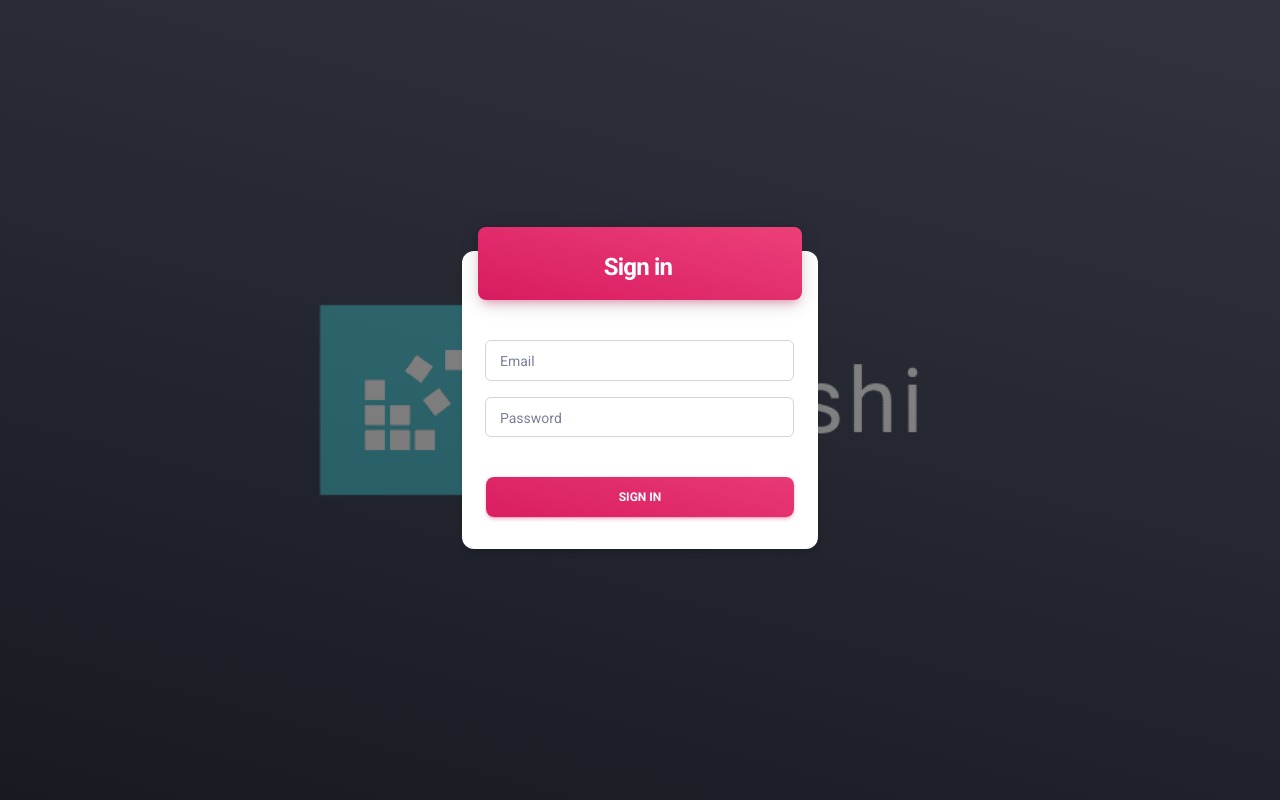
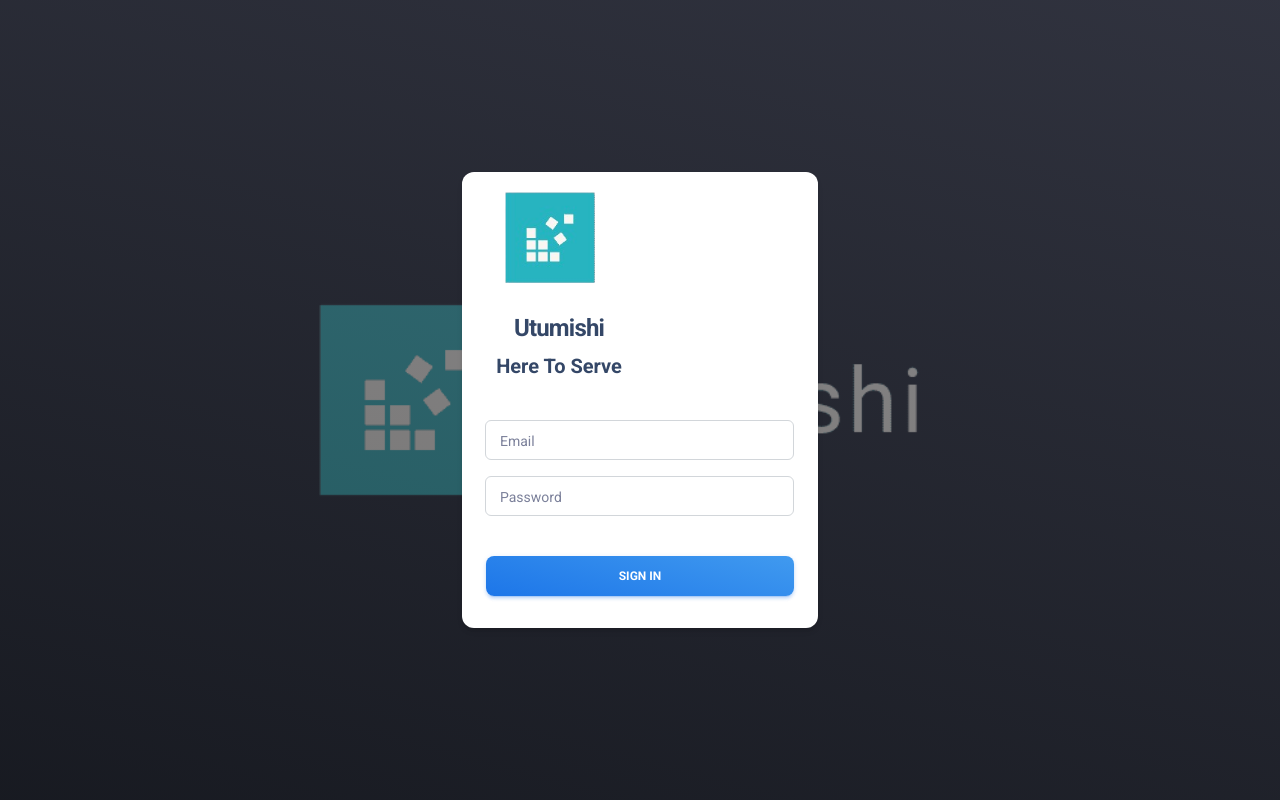
Before and after one commit to iamnotnato/Utumishi, a PHP site: page /admin/index.php in a window 1280 px wide. Run offline with PHP 8.4, Linux system fonts and the light colour scheme; some libraries are stand-ins or nearby versions.

Commit message:
feat : added features

```diff
--- a/admin/index.php
+++ b/admin/index.php
@@ -12,36 +12,19 @@
 * The above copyright notice and this permission notice shall be included in all copies or substantial portions of the Software. -->
 <!DOCTYPE html>
 <html lang="en" itemscope itemtype="http://schema.org/WebPage">
-
 <head>
-
 <meta charset="utf-8" />
 <meta name="viewport" content="width=device-width, initial-scale=1, shrink-to-fit=no">
+<link rel="apple-touch-icon" sizes="76x76" href="img/logo.png">
+<link rel="icon" type="image/png" href="img/logo.png">
 
-<link rel="apple-touch-icon" sizes="76x76" href="img/apple-icon.png">
-<link rel="icon" type="image/png" href="img/favicon.png">
+<title> Utumishi | LOGIN </title>
 
-<title> Utumishi </title>
-
-
-
-<!--     Fonts and icons     -->
 <link rel="stylesheet" type="text/css" href="https://fonts.googleapis.com/css?family=Roboto:300,400,500,700,900|Roboto+Slab:400,700" />
-
-<!-- Nucleo Icons -->
 <link href="css/nucleo-icons.css" rel="stylesheet" />
 <link href="css/nucleo-svg.css" rel="stylesheet" />
-
-<!-- Font Awesome Icons -->
 <script src="https://kit.fontawesome.com/42d5adcbca.js" crossorigin="anonymous"></script>
-
-<!-- Material Icons -->
 <link href="https://fonts.googleapis.com/icon?family=Material+Icons+Round" rel="stylesheet">
-
-<!-- CSS Files -->
-
-
-
 <link id="pagestyle" href="css/material-kit.css?v=3.0.4" rel="stylesheet" />
 
 </head>
@@ -54,24 +37,30 @@
       <div class="row">
         <div class="col-lg-4 col-md-8 col-12 mx-auto">
           <div class="card z-index-0 fadeIn3 fadeInBottom">
-            <div class="card-header p-0 position-relative mt-n4 mx-3 z-index-2">
-              <div class="bg-gradient-primary shadow-primary border-radius-lg py-3 pe-1">
-                <h4 class="text-white font-weight-bolder text-center mt-2 mb-0">Sign in</h4>
-              </div>
-            </div>
+
+        <div class="col-lg-6 mt-lg-0 mt-5 ps-lg-0 ps-0">
+          <div class="p-3 info-horizontal">
+          <center><img src="img/logo.png" height="100px" width="100px"></center>
+          </div>
+        <div class="description ps-3">
+        <h4 class="text-Secondary font-weight-bolder text-center mt-2 mb-0">Utumishi</h4>
+        <h5 class="text-Secondary font-weight-bolder text-center mt-2 mb-0">Here To Serve</h5>
+          </div>
+        </div>
+
             <div class="card-body">
-              <form role="form" class="text-start">
+              <form role="form" class="text-start" action="" method="post">
                 <div class="input-group input-group-outline my-3">
                   <label class="form-label">Email</label>
-                  <input type="email" class="form-control">
+                  <input type="email" name="email" class="form-control">
                 </div>
                 <div class="input-group input-group-outline mb-3">
                   <label class="form-label">Password</label>
-                  <input type="password" class="form-control">
+                  <input type="password" name="password" class="form-control">
                 </div>
 
                 <div class="text-center">
-                  <button type="button" class="btn bg-gradient-primary w-100 my-4 mb-2">Sign in</button>
+                  <button type="submit" name="submit" class="btn bg-gradient-info w-100 my-4 mb-2">Sign in</button>
                 </div>
 
               </form>
@@ -81,112 +70,42 @@
       </div>
     </div>
 
+<?php
+  if(isset($_POST["submit"])){
+    if(!empty($_POST['email']) && !empty($_POST['password'])){
+      $email = $_POST['email'];
+      $password = $_POST['password'];
+      $conn = new mysqli('localhost', 'root', '') or die(mysqli_error());
+      $db = mysqli_select_db($conn, 'utumishi') or die("DB Error");
+      $query = mysqli_query($conn, "SELECT * FROM staff WHERE email='".$email."' and password='".$password."'");
+      $numrows = mysqli_num_rows($query);
+        if($numrows !=0){
+          while($row = mysqli_fetch_assoc($query)){
+          $dbusername = $row['email'];
+          $dbpassword = $row['password'];
+          }
+        if($email == $dbusername && $password == $dbpassword){
+          session_start();
+          $_SESSION['sess_user']=$email;
+          header("Location: home.php");
+          }
+          }
+        else{
+         echo "<span class='alert alert-danger text-center mt-10'>Incorrect Login Details</span>";
+        }
+        }
+        else
+        {
+          echo "<span class='alert alert-danger text-center mt-10'>All fields required</span>";
+        }
+  }
+?>
 
-<!--   Core JS Files   -->
 <script src="js/core/popper.min.js" type="text/javascript"></script>
 <script src="js/core/bootstrap.min.js" type="text/javascript"></script>
 <script src="js/plugins/perfect-scrollbar.min.js"></script>
-
-
-
-
-<!--  Plugin for TypedJS, full documentation here: https://github.com/inorganik/CountUp.js -->
-<script src="js/plugins/countup.min.js"></script>
-
-
-
-
-
-<script src="js/plugins/choices.min.js"></script>
-
-
-
-<script src="js/plugins/prism.min.js"></script>
-<script src="js/plugins/highlight.min.js"></script>
-
-
-
-<!--  Plugin for Parallax, full documentation here: https://github.com/dixonandmoe/rellax -->
 <script src="js/plugins/rellax.min.js"></script>
-<!--  Plugin for TiltJS, full documentation here: https://gijsroge.github.io/tilt.js/ -->
-<script src="js/plugins/tilt.min.js"></script>
-<!--  Plugin for Selectpicker - ChoicesJS, full documentation here: https://github.com/jshjohnson/Choices -->
-<script src="js/plugins/choices.min.js"></script>
-
-
-
-
-
-
-
-
-
-
-
-
-
-
-
-
-<!-- Control Center for Material UI Kit: parallax effects, scripts for the example pages etc -->
-<!--  Google Maps Plugin    -->
-
-<script src="https://maps.googleapis.com/maps/api/js?key=AIzaSyDTTfWur0PDbZWPr7Pmq8K3jiDp0_xUziI"></script>
 <script src="js/material-kit.min.js?v=3.0.4" type="text/javascript"></script>
-
-
-<script type="text/javascript">
-
-  if (document.getElementById('state1')) {
-    const countUp = new CountUp('state1', document.getElementById("state1").getAttribute("countTo"));
-    if (!countUp.error) {
-      countUp.start();
-    } else {
-      console.error(countUp.error);
-    }
-  }
-  if (document.getElementById('state2')) {
-    const countUp1 = new CountUp('state2', document.getElementById("state2").getAttribute("countTo"));
-    if (!countUp1.error) {
-      countUp1.start();
-    } else {
-      console.error(countUp1.error);
-    }
-  }
-  if (document.getElementById('state3')) {
-    const countUp2 = new CountUp('state3', document.getElementById("state3").getAttribute("countTo"));
-    if (!countUp2.error) {
-      countUp2.start();
-    } else {
-      console.error(countUp2.error);
-    };
-  }
-</script>
-
-
-
-
-
-
-
-
-
-
-
-
-
-
-
-
-
-
-
-
-
-
-
-
-
 
 </body>
 
```
